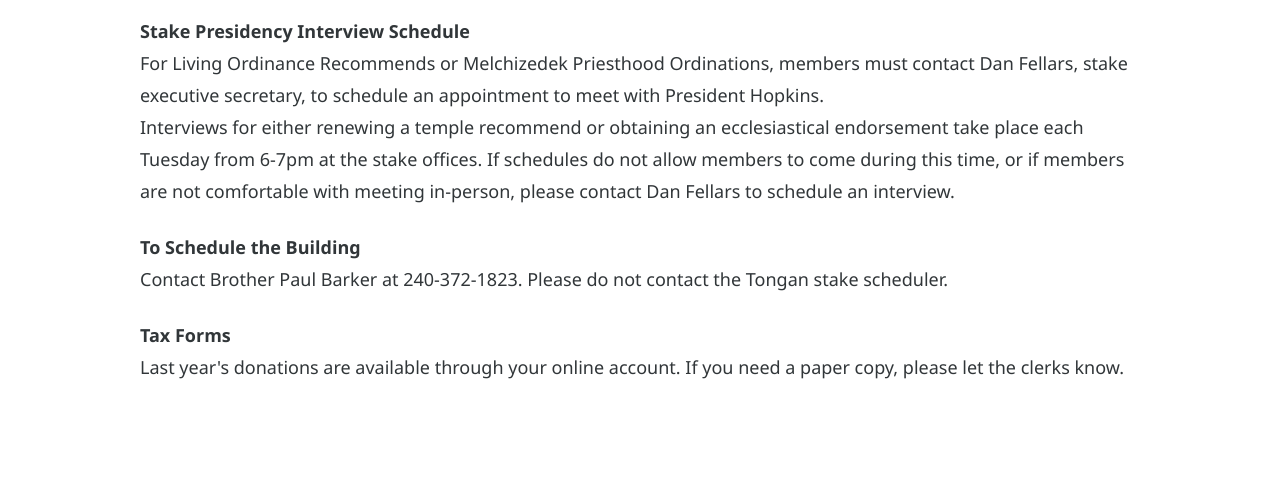
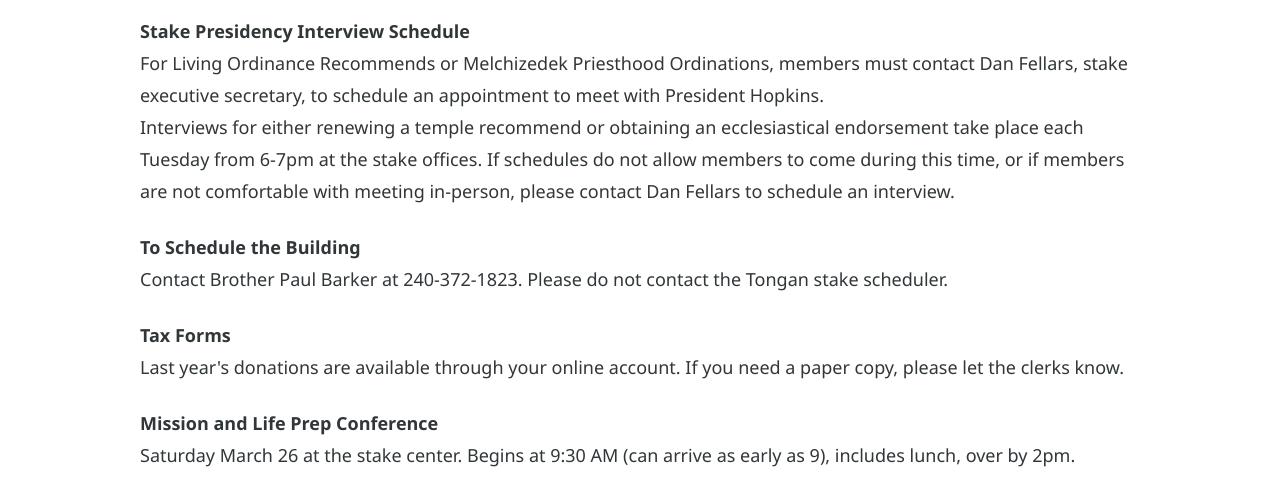
Before and after one commit to sc11clerk/sc11clerk.github.io, a plain HTML site: page index.html in a window 1280 px wide. Shown: the part 319-800 px from the top of the page. Drawn offline with nearby package versions, Linux system fonts and the light colour scheme.

Commit message:
added announcement for mission and life prep conference

```diff
--- a/index.html
+++ b/index.html
@@ -54,6 +54,10 @@
                     <p><strong>Tax Forms</strong><br />
                         Last year's donations are available through your online account. If you need a paper copy,
                         please let the clerks know.
+                    </p>
+
+                    <p><strong>Mission and Life Prep Conference</strong><br />
+                        Saturday March 26 at the stake center. Begins at 9:30 AM (can arrive as early as 9), includes lunch, over by 2pm.
                     </p>
                 </div>
                 <div id="links">
```
